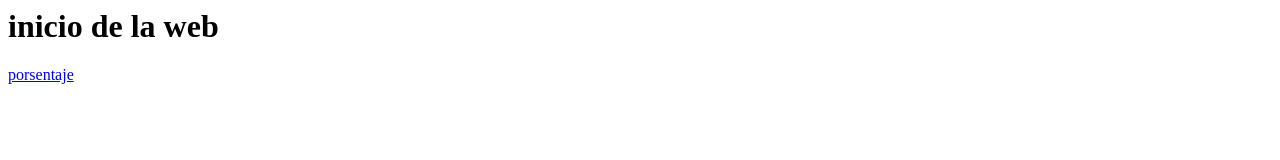
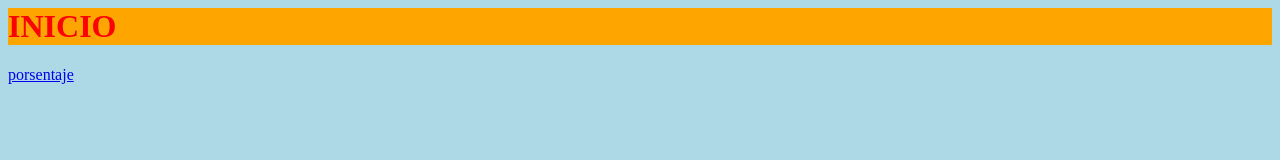
Before and after one commit to marco1101777/marco1101777.github.io, a plain HTML site: page index.html in a window 1280 px wide. Drawn offline with Linux system fonts and the light colour scheme.

Commit message:
Update index.html

```diff
--- a/index.html
+++ b/index.html
@@ -1,9 +1,18 @@
 <html>
 <head>
 <title>Inicio</title>
+  <style>
+    .titlee{
+      color:red;
+      background-color:orange;
+    }
+    body{
+      background-color:lightblue;
+    }
+  </style>
 </head>
 <body>
-<h1>inicio de la web</h1>
+<h1 class="titlee">INICIO</h1>
 <a href="porsentaje.html">porsentaje</a>
 
 
```
